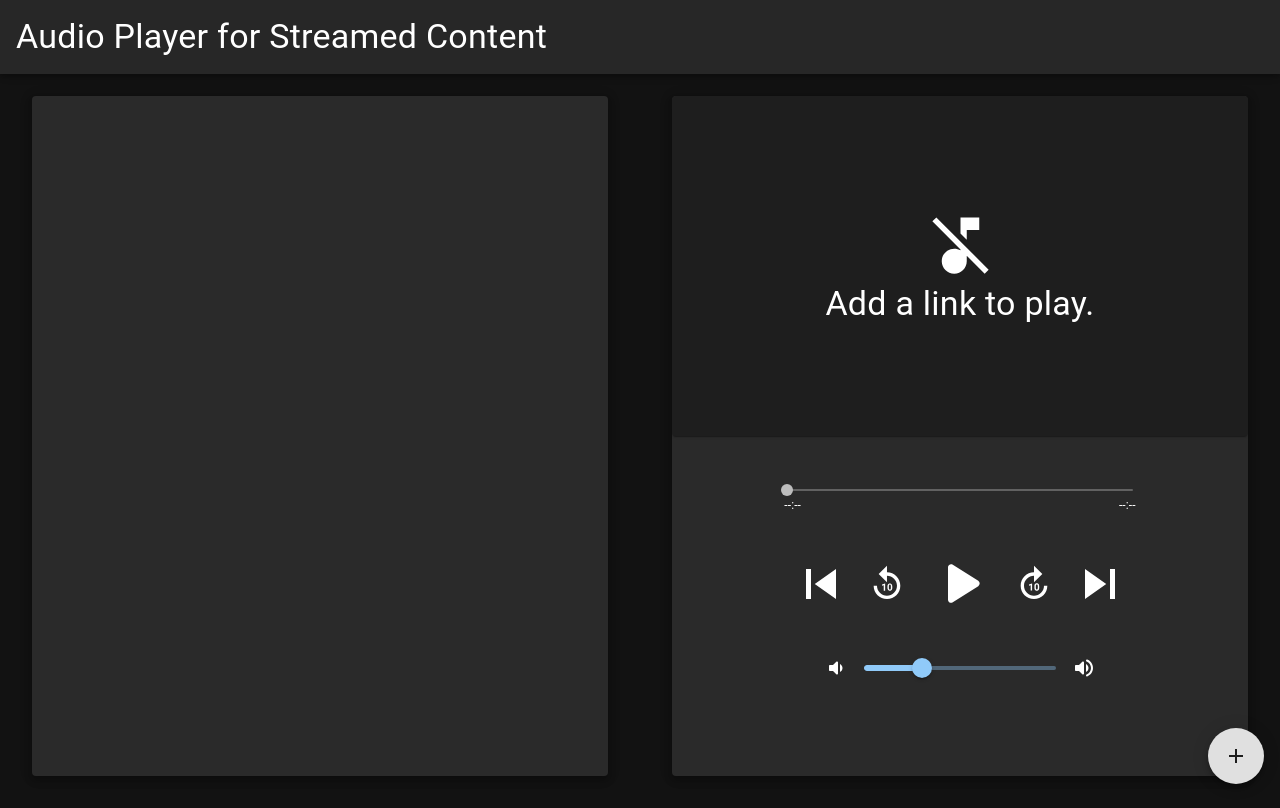
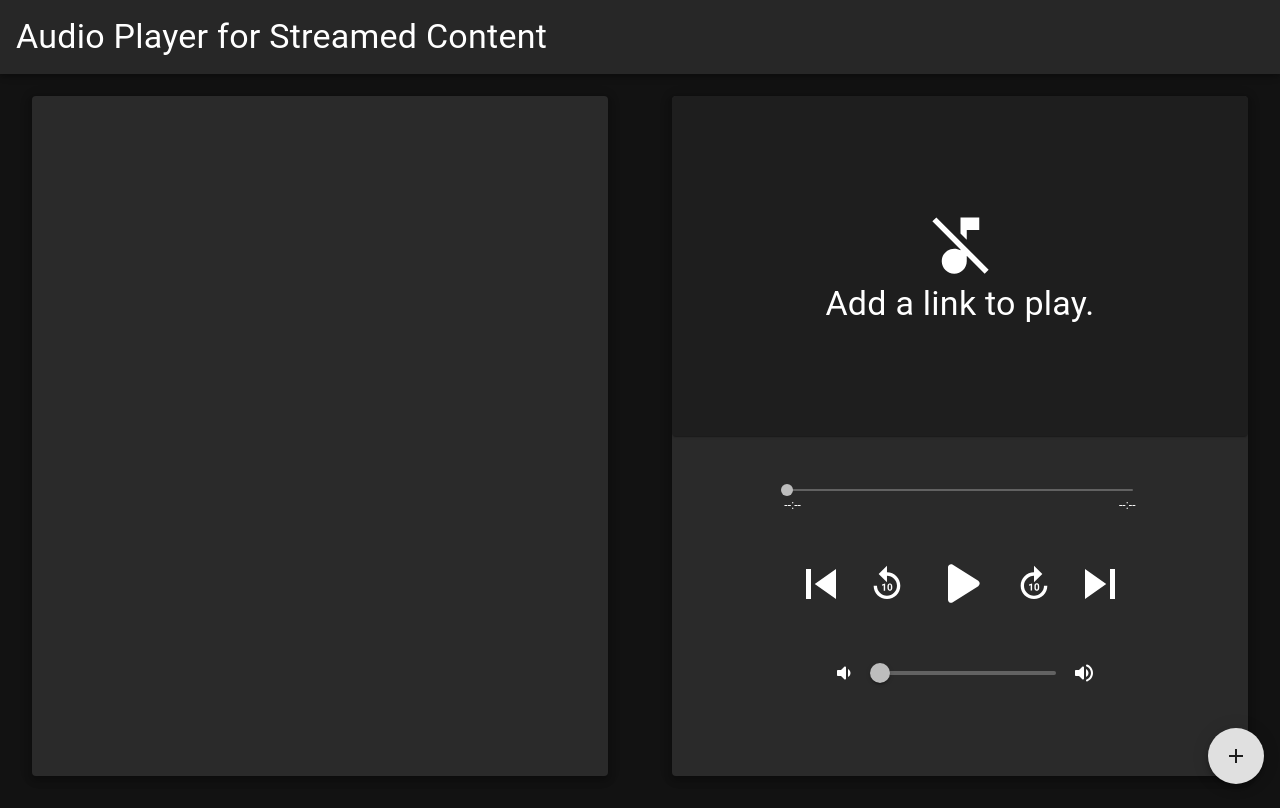
Before and after one commit to dawitmgirma/audio-player, a React (Create React App) app: page / in a window 1280 px wide. Built offline with nearby package versions, Linux system fonts and the light colour scheme.

Commit message:
Add volume control, muting, and skipping functionality

```diff
--- a/src/components/AudioPlayer.tsx
+++ b/src/components/AudioPlayer.tsx
@@ -15,6 +15,7 @@ import {
   SkipNext,
   VolumeDownRounded,
   VolumeUpRounded,
+  VolumeOff,
   MusicOff,
   Replay10,
   Forward10,
@@ -27,9 +28,12 @@ type AudioPlayerProps = {
 function AudioPlayer({ selectedLink }: AudioPlayerProps) {
   const audioPlayerId = "audio-player";
   const [paused, setPaused] = React.useState(!!!selectedLink);
+  const [muted, setMuted] = React.useState(false);
   const [position, setPosition] = React.useState<number | undefined>(undefined);
   const [endTime, setEndTime] = React.useState<number | undefined>(undefined);
+  const [volume, setVolume] = React.useState<number | undefined>(undefined);
 
+  // returns time into string duration for slider
   function formatDuration(time: number | undefined): string {
     if (time === undefined) return "--:--";
 
@@ -38,6 +42,15 @@ function AudioPlayer({ selectedLink }: AudioPlayerProps) {
     const timeString = dateObj.toUTCString().split(' ')[4];
 
     return hours ? timeString : timeString.substring(timeString.indexOf(":") + 1);
+  }
+
+  // returns audio player given html id
+  function fetchAudioPlayer(audioPlayerId: string): HTMLAudioElement {
+    const audioPlayer: HTMLAudioElement = document.getElementById(
+      audioPlayerId,
+    ) as HTMLAudioElement;
+
+    return audioPlayer;
   }
 
   return (
@@ -60,9 +73,13 @@ function AudioPlayer({ selectedLink }: AudioPlayerProps) {
               src={selectedLink}
               onPlay={() => setPaused(false)}
               onPause={() => setPaused(true)}
+              onVolumeChange={(event) => {
+                setMuted(!event.currentTarget.volume ? true : event.currentTarget.muted);
+              }}
               onDurationChange={(event) => {
                 setPosition(0);
                 setEndTime(event.currentTarget.duration);
+                setVolume(event.currentTarget.volume);
               }}
               onTimeUpdate={event => setPosition(event.currentTarget.currentTime)}
             ></audio>
@@ -94,15 +111,12 @@ function AudioPlayer({ selectedLink }: AudioPlayerProps) {
         <Slider
           size="small"
           valueLabelDisplay="off"
-          value={position}
+          value={position ?? 0}
           onChange={(_, value) => {
             const newPos = value as number; // will never have array since it is not ranged slider
             setPosition(newPos);
-            const audioPlayer: HTMLAudioElement = document.getElementById(
-              audioPlayerId,
-            ) as HTMLAudioElement;
 
-            audioPlayer.currentTime = newPos;
+            fetchAudioPlayer(audioPlayerId).currentTime = newPos;
           }}
           sx={{ width: "60%", mt: 5 }}
           disabled={[position, endTime].includes(undefined)}
@@ -131,16 +145,16 @@ function AudioPlayer({ selectedLink }: AudioPlayerProps) {
           <IconButton>
             <SkipPrevious sx={{ fontSize: "60px" }} />
           </IconButton>
-          <IconButton>
+          <IconButton
+            onClick={() => fetchAudioPlayer(audioPlayerId).currentTime -= 10}
+          >
             <Replay10 sx={{ fontSize: "40px" }} />
           </IconButton>
           <IconButton
             onClick={() => {
               if (!selectedLink) return;
 
-              const audioPlayer: HTMLAudioElement = document.getElementById(
-                audioPlayerId,
-              ) as HTMLAudioElement;
+              const audioPlayer = fetchAudioPlayer(audioPlayerId);
 
               if (paused) {
                 audioPlayer.play();
@@ -155,7 +169,9 @@ function AudioPlayer({ selectedLink }: AudioPlayerProps) {
               <PauseRounded sx={{ fontSize: "75px" }} />
             )}
           </IconButton>
-          <IconButton>
+          <IconButton
+            onClick={() => fetchAudioPlayer(audioPlayerId).currentTime += 10}
+          >
             <Forward10 sx={{ fontSize: "40px" }} />
           </IconButton>
           <IconButton>
@@ -168,8 +184,24 @@ function AudioPlayer({ selectedLink }: AudioPlayerProps) {
           sx={{ mt: 3, px: 1, width: "50%" }}
           alignItems="center"
         >
-          <VolumeDownRounded />
-          <Slider defaultValue={30} />
+          <IconButton
+            onClick={() => {
+              fetchAudioPlayer(audioPlayerId).muted = !fetchAudioPlayer(audioPlayerId).muted;
+            }}
+          >
+            {muted ? <VolumeOff /> : <VolumeDownRounded />}
+          </IconButton>
+          <Slider
+            value={volume && !muted ? volume: 0}
+            onChange={(_, value) => {
+              const newVolume = value as number; // will never have array since it is not ranged slider
+              setVolume(newVolume);
+              fetchAudioPlayer(audioPlayerId).volume = newVolume;
+            }}
+            disabled={volume === undefined}
+            max={1}
+            step={0.01}
+          />
           <VolumeUpRounded />
         </Stack>
       </Box>
```
